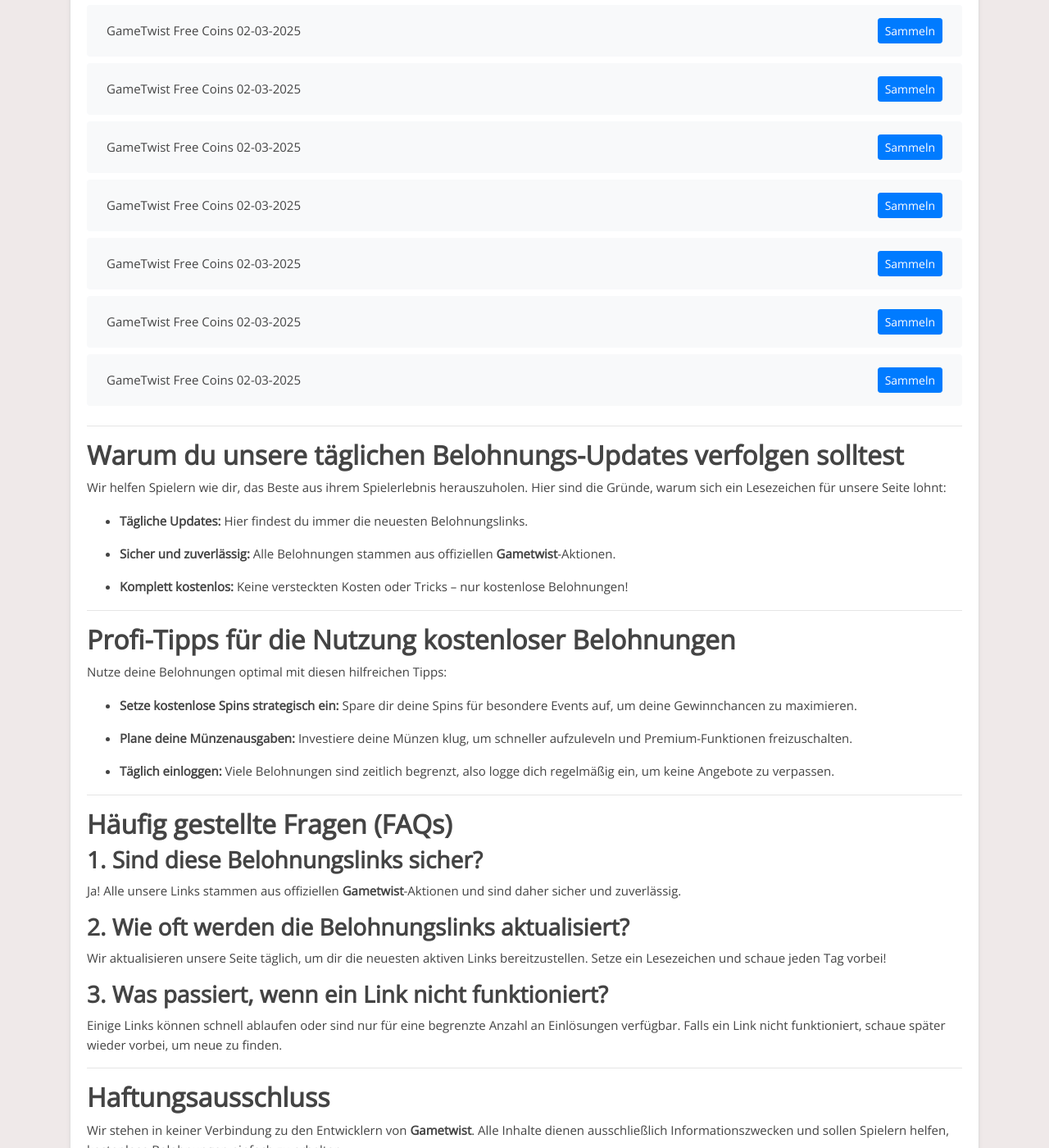
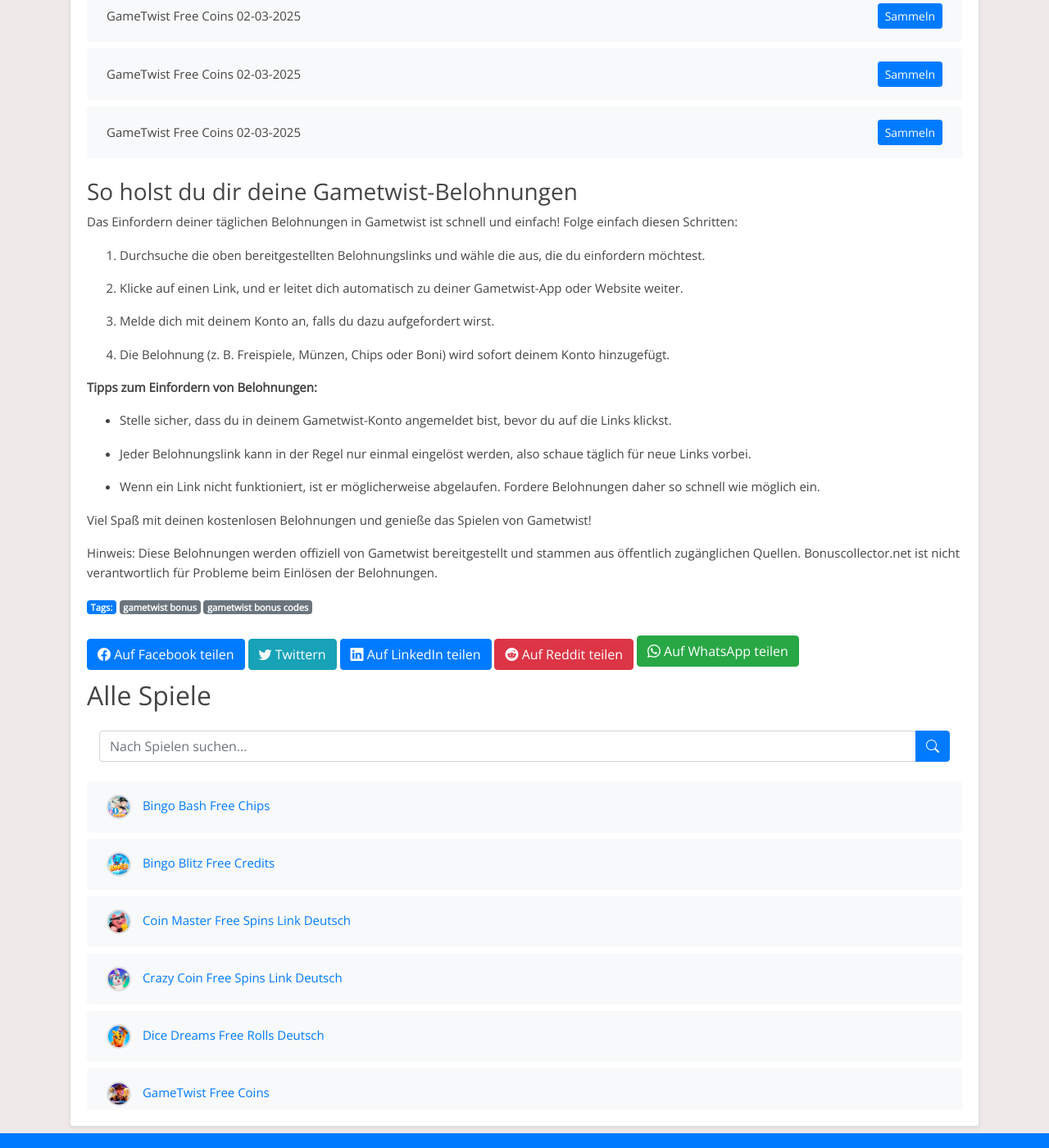
Before and after one commit to Prollad99/bs-de, a Jekyll site: the page built from _posts/2025-02-03-gametwist.md, in a window 1280 px wide and 1400 px high, scrolled down 7523 px. Shown: the whole window at 82% size. Built offline with Jekyll 4.4.1, drawn with Linux system fonts in a browser that asks for light colours; some of the changed text lies outside the part shown.

Commit message:
Aktualisiere gametwist-Belohnungslinks, Inhalte und Änderungsdatum

```diff
--- a/_includes/gametwist_footer.html
+++ b/_includes/gametwist_footer.html
@@ -1,55 +1,27 @@
----
+### So holst du dir deine Gametwist-Belohnungen
 
 
-## **Warum du unsere täglichen Belohnungs-Updates verfolgen solltest**
+Das Einfordern deiner täglichen Belohnungen in Gametwist ist schnell und einfach! Folge einfach diesen Schritten:
 
-Wir helfen Spielern wie dir, das Beste aus ihrem Spielerlebnis herauszuholen. Hier sind die Gründe, warum sich ein Lesezeichen für unsere Seite lohnt:
+1. Durchsuche die oben bereitgestellten Belohnungslinks und wähle die aus, die du einfordern möchtest.
 
-- **Tägliche Updates:** Hier findest du immer die neuesten Belohnungslinks.
+2. Klicke auf einen Link, und er leitet dich automatisch zu deiner Gametwist-App oder Website weiter.
 
-- **Sicher und zuverlässig:** Alle Belohnungen stammen aus offiziellen **Gametwist**-Aktionen.
+3. Melde dich mit deinem Konto an, falls du dazu aufgefordert wirst.
 
-- **Komplett kostenlos:** Keine versteckten Kosten oder Tricks – nur kostenlose Belohnungen!
+4. Die Belohnung (z. B. Freispiele, Münzen, Chips oder Boni) wird sofort deinem Konto hinzugefügt.
 
 
----
+**Tipps zum Einfordern von Belohnungen:**
+
+- Stelle sicher, dass du in deinem Gametwist-Konto angemeldet bist, bevor du auf die Links klickst.
+
+- Jeder Belohnungslink kann in der Regel nur einmal eingelöst werden, also schaue täglich für neue Links vorbei.
+
+- Wenn ein Link nicht funktioniert, ist er möglicherweise abgelaufen. Fordere Belohnungen daher so schnell wie möglich ein.
 
 
-## **Profi-Tipps für die Nutzung kostenloser Belohnungen**
-
-Nutze deine Belohnungen optimal mit diesen hilfreichen Tipps:
-
-- **Setze kostenlose Spins strategisch ein:** Spare dir deine Spins für besondere Events auf, um deine Gewinnchancen zu maximieren.
-
-- **Plane deine Münzenausgaben:** Investiere deine Münzen klug, um schneller aufzuleveln und Premium-Funktionen freizuschalten.
-
-- **Täglich einloggen:** Viele Belohnungen sind zeitlich begrenzt, also logge dich regelmäßig ein, um keine Angebote zu verpassen.
+Viel Spaß mit deinen kostenlosen Belohnungen und genieße das Spielen von Gametwist!
 
 
----
-
-
-## **Häufig gestellte Fragen (FAQs)**
-
-
-### **1. Sind diese Belohnungslinks sicher?**
-
-Ja! Alle unsere Links stammen aus offiziellen **Gametwist**-Aktionen und sind daher sicher und zuverlässig.
-
-
-### **2. Wie oft werden die Belohnungslinks aktualisiert?**
-
-Wir aktualisieren unsere Seite täglich, um dir die neuesten aktiven Links bereitzustellen. Setze ein Lesezeichen und schaue jeden Tag vorbei!
-
-
-### **3. Was passiert, wenn ein Link nicht funktioniert?**
-
-Einige Links können schnell ablaufen oder sind nur für eine begrenzte Anzahl an Einlösungen verfügbar. Falls ein Link nicht funktioniert, schaue später wieder vorbei, um neue zu finden.
-
-
----
-
-
-## **Haftungsausschluss**
-
-Wir stehen in keiner Verbindung zu den Entwicklern von **Gametwist**. Alle Inhalte dienen ausschließlich Informationszwecken und sollen Spielern helfen, kostenlose Belohnungen einfach zu erhalten.
+Hinweis: Diese Belohnungen werden offiziell von Gametwist bereitgestellt und stammen aus öffentlich zugänglichen Quellen. Bonuscollector.net ist nicht verantwortlich für Probleme beim Einlösen der Belohnungen.
--- a/_includes/gametwist_post.html
+++ b/_includes/gametwist_post.html
@@ -1,32 +1,13 @@
-Bist du ein engagierter **Gametwist**-Spieler? Suchst du nach der einfachsten Möglichkeit, kostenlose Münzen, Spins und andere Boni zu sammeln? Dann bist du hier genau richtig! Wir aktualisieren diese Seite täglich mit neuen Belohnungslinks, damit du keine Chance verpasst, schneller aufzuleveln und das Spiel in vollen Zügen zu genießen.
+Entdecke tägliche Gametwist-Belohnungen!
 
 
-## **Was sind Belohnungslinks?**
-
-Belohnungslinks sind offizielle Aktionen der **Gametwist**-Entwickler, die den Spielern kostenlose In-Game-Gegenstände wie Spins, Münzen und exklusive Boni bieten. Sie sind eine großartige Möglichkeit, dein Gameplay zu verbessern, ohne Geld auszugeben.
+Bist du ein Fan von Gametwist und möchtest dein Spielerlebnis verbessern? Du bist hier genau richtig! Diese Seite ist allen Gametwist-Enthusiasten gewidmet, die täglich kostenlose Belohnungen einfordern möchten. Hier findest du die neuesten Links, um Freispiele, Münzen, Chips und andere spannende Boni zu sammeln, damit du das Spiel noch mehr genießen kannst.
 
 
-Jeden Tag stellen wir dir die neuesten und zuverlässigsten Belohnungslinks zur Verfügung, damit du deine Belohnungen problemlos einlösen und deine Reise ohne Unterbrechungen fortsetzen kannst.
+Gametwist ist ein unterhaltsames Spiel, das von Millionen geliebt wird. Ob du höhere Level erreichen oder einfach nur den Nervenkitzel genießen möchtest – unsere täglichen Belohnungslinks halten dich im Spiel.
 
 
----
+Hinweis: Gametwist ist eine kostenlose App, die ausschließlich zu Unterhaltungszwecken entwickelt wurde. Bonuscollector.net ist eine unabhängige Plattform und steht in keiner Verbindung zu den Entwicklern oder Eigentümern von Gametwist.
 
 
-## **So kannst du deine kostenlosen Belohnungen einlösen**
-
-Das Einlösen deiner täglichen Belohnungen ist ganz einfach und erfordert nur wenige Schritte:
-
-1. **Wähle einen Belohnungslink aus der Liste unten aus.**
-
-2. **Tippe auf den Link und melde dich in deinem Gametwist-Konto an.**
-
-3. **Die Belohnung wird sofort deinem Konto gutgeschrieben!**
-
-
-Schau regelmäßig auf dieser Seite vorbei, da die Links schnell ablaufen können. Verpasse keine Gelegenheit!
-
-
----
-
-
-## **Heutige Gametwist Belohnungslinks**
+Schau täglich vorbei, um sicherzustellen, dass du keine Belohnung verpasst!
```
